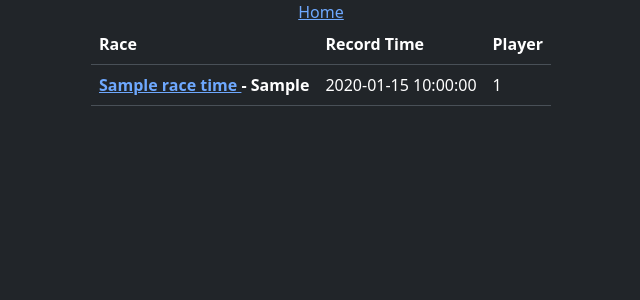
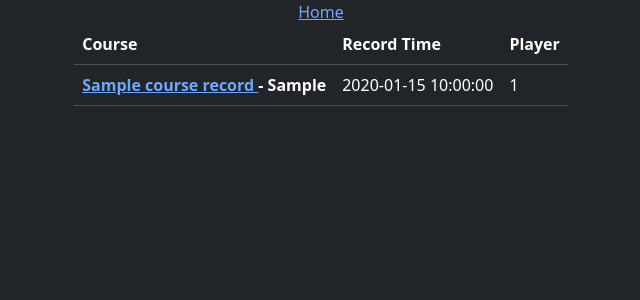
Before and after one commit to zack-hill/skyriding-race-leaderboards, a Flask app: template webapp/templates/index.html in a window 1280 px wide. Shown: the top 300 px of the page, without its empty margins (319-959 px from the left). Run offline with Flask 3, Linux system fonts and the light colour scheme; the template is opened without the code that fills it: most values are stand-ins (such as "Sample title", 1, 10 or a date in 2020); some libraries are stand-ins or nearby versions.

Commit message:
Make race / course terminology more consistent

```diff
--- a/webapp/main.py
+++ b/webapp/main.py
@@ -1,39 +1,62 @@
+from dataclasses import dataclass
 from flask import Flask, request, render_template
 from flask_bootstrap import Bootstrap5
-from storage import Storage
+from storage import Storage, CourseInfo
 
 app = Flask(__name__)
 bootstrap = Bootstrap5(app)
 
 storage = Storage()
-all_race_info = storage.get_all_race_info()
+all_course_info = storage.get_all_course_info()
+
+
+@dataclass
+class CourseRecord:
+    user_id: str
+    course_id: str
+    time_disp: str
+    character_name: str
+    race_name: str
+    course_type: str
 
 
 @app.route("/")
 def index():
     storage = Storage()
-    race_times = storage.get_all_race_times()
-    format_race_times(race_times)
-    race_times.sort(key=lambda x: x.race_name)
-    return render_template("index.html", race_times=race_times)
+    course_times = storage.get_all_course_records()
+    course_records: list[CourseRecord] = []
+    for course_time in course_times:
+        course_record = CourseRecord(
+            user_id=course_time.user_id,
+            course_id=course_time.course_id,
+            time_disp=format_time(course_time.time_ms),
+            character_name=course_time.character_name,
+            race_name=course_time.course_id,
+            course_type="",
+        )
+        course_info = all_course_info.get(course_time.course_id)
+        if course_info is not None:
+            course_record.race_name = course_info.race_name
+            course_record.course_type = course_info.course_type
+        course_records.append(course_record)
+    course_records.sort(key=lambda x: x.race_name)
+    return render_template("index.html", course_records=course_records)
 
 
-@app.route("/race_leaderboard", methods=["GET"])
-def race_leaderboard():
-    race_id = request.args.get("race_id")
+@app.route("/course_leaderboard", methods=["GET"])
+def course_leaderboard():
+    course_id = request.args.get("course_id")
     storage = Storage()
-    race_times = storage.get_race_times(race_id)
-    format_race_times(race_times)
-    race_name = race_id
-    race_info = all_race_info.get(race_id)
-    if race_info is not None:
-        race_name = race_info.name
-        race_type = race_info.type
+    course_times = storage.get_course_times(course_id)
+    for course_time in course_times:
+        course_time.time_disp = format_time(course_time.time_ms)
+    course_info = all_course_info.get(course_id)
+    if course_info is None:
+        course_info = CourseInfo(course_id, course_id, "")
     return render_template(
         "leaderboard.html",
-        race_name=race_name,
-        race_type=race_type,
-        race_times=race_times,
+        course_info=course_info,
+        course_times=course_times,
     )
 
 
@@ -45,10 +68,10 @@
     battle_tag = result["battleTag"]
     for char_race_data in result["characterRaceData"]:
         character_name = char_race_data["characterName"]
-        for race_time in char_race_data["raceTimes"]:
-            race_id = race_time["raceId"]
-            time_ms = race_time["timeMs"]
-            storage.update_time(battle_tag, race_id, int(time_ms), character_name)
+        for course_time in char_race_data["courseTimes"]:
+            course_id = course_time["courseId"]
+            time_ms = course_time["timeMs"]
+            storage.update_time(battle_tag, course_id, int(time_ms), character_name)
     storage.commit()
     return "", 200
 
@@ -56,14 +79,3 @@
 def format_time(time_ms) -> str:
     time_s = time_ms / 1000
     return f"{round(time_s, 3):.3f}s"
-
-
-def format_race_times(race_times):
-    for race_time in race_times:
-        time_disp = format_time(race_time.time_ms)
-        race_time.time_disp = time_disp
-        race_info = all_race_info.get(race_time.race_id)
-        race_time.race_name = race_time.race_id
-        if race_info is not None:
-            race_time.race_name = race_info.name
-            race_time.race_type = race_info.type
--- a/webapp/storage.py
+++ b/webapp/storage.py
@@ -5,21 +5,15 @@
 
 
 @dataclass
-class RaceInfo:
-    race_id: str
-    name: str
-    type: str
+class CourseInfo:
+    course_id: str
+    race_name: str
+    course_type: str
 
 
 @dataclass
-class User:
-    user_id: str
-    name: str
-
-
-@dataclass
-class RaceTime:
-    race_id: str
+class CourseTime:
+    course_id: str
     user_id: str
     time_ms: int
     character_name: str
@@ -32,9 +26,9 @@
         cursor = self._connection.cursor()
         cursor.execute(
             """
-            CREATE TABLE IF NOT EXISTS race_time(
+            CREATE TABLE IF NOT EXISTS course_time(
                 user_id STR,
-                race_id STR,
+                course_id STR,
                 time_ms INT,
                 character_name STR
             )
@@ -42,18 +36,10 @@
         )
         cursor.execute(
             """
-            CREATE TABLE IF NOT EXISTS user(
-                user_id STR,
-                name STR
-            )
-            """
-        )
-        cursor.execute(
-            """
-            CREATE TABLE IF NOT EXISTS race_info(
-                race_id STR,
-                name STR,
-                type STR
+            CREATE TABLE IF NOT EXISTS course_info(
+                course_id STR,
+                race_name STR,
+                course_type STR
             )
             """
         )
@@ -62,88 +48,65 @@
     def commit(self) -> None:
         self._connection.commit()
 
-    def add_user(self, user_id: str, name: str) -> None:
-        cursor = self._connection.cursor()
-        cursor.execute(
-            """
-            INSERT INTO user VALUES(?, ?)
-            """,
-            (user_id, name),
-        )
-
-    def get_user(self, user_id: str) -> User | None:
-        cursor = self._connection.cursor()
-        result = cursor.execute(
-            """
-            SELECT *
-            FROM user
-            WHERE user_id = ?
-            """,
-            user_id,
-        )
-        user_row = result.fetchone()
-        if user_row is None:
-            return None
-        return User(*user_row)
-
-    def add_race(self, race_id: str, name: str) -> None: ...
-
-    # TODO: Allow getting windows of data
-    def get_race_times(self, race_id: str) -> None:
+    def get_course_times(self, course_id: str) -> list[CourseTime]:
         cursor = self._connection.cursor()
         result = cursor.execute(
             """
             SELECT user_id, time_ms, character_name
-            FROM race_time
-            WHERE race_id = ?
+            FROM course_time
+            WHERE course_id = ?
             ORDER BY time_ms ASC
             """,
-            (race_id,),
+            (course_id,),
         )
-        race_times: list[RaceTime] = []
+        course_times: list[CourseTime] = []
         for user_id, time_ms, character_name in result.fetchall():
-            race_times.append(RaceTime(race_id, user_id, time_ms, character_name))
-        return race_times
+            course_times.append(CourseTime(course_id, user_id, time_ms, character_name))
+        return course_times
 
-    def get_all_race_info(self) -> dict[str, RaceInfo]:
+    def get_all_course_info(self) -> dict[str, CourseInfo]:
         cursor = self._connection.cursor()
         result = cursor.execute(
             """
-            SELECT race_id, name, type
-            FROM race_info
+            SELECT course_id, race_name, course_type
+            FROM course_info
             """
         )
         rows = result.fetchall()
-        race_info_dict = {}
-        for race_id, race_name, race_type in rows:
-            race_info_dict[str(race_id)] = RaceInfo(str(race_id), race_name, race_type)
-        return race_info_dict
+        course_info_dict = {}
+        for course_id, race_name, course_type in rows:
+            course_info_dict[str(course_id)] = CourseInfo(
+                str(course_id), race_name, course_type
+            )
+        return course_info_dict
 
-    def get_all_race_times(self) -> list[RaceTime]:
+    def get_all_course_records(self) -> list[CourseTime]:
         cursor = self._connection.cursor()
         result = cursor.execute(
             """
-            SELECT user_id, race_id, MIN(time_ms), character_name
-            FROM race_time
-            GROUP BY race_id
+            SELECT user_id, course_id, MIN(time_ms), character_name
+            FROM course_time
+            GROUP BY course_id
             """
         )
-        race_times: list[RaceTime] = []
-        for user_id, race_id, time_ms, character_name in result.fetchall():
-            race_times.append(RaceTime(str(race_id), user_id, time_ms, character_name))
-        return race_times
+        course_times: list[CourseTime] = []
+        for user_id, course_id, time_ms, character_name in result.fetchall():
+            course_times.append(
+                CourseTime(str(course_id), user_id, time_ms, character_name)
+            )
+        return course_times
 
-    def get_time(self, user_id: str, race_id: str) -> int | None:
+    def get_time(self, user_id: str, course_id: str) -> int | None:
         cursor = self._connection.cursor()
         result = cursor.execute(
             """
             SELECT time_ms
-            FROM race_time
+            FROM course_time
             WHERE
                 user_id = ? AND
-                race_id = ?
+                course_id = ?
             """,
-            (user_id, race_id),
+            (user_id, course_id),
         )
         time_ms = result.fetchone()
         if time_ms is None:
@@ -152,29 +115,29 @@
 
     # TODO: Batch these calls
     def update_time(
-        self, user_id: str, race_id: str, time_ms: int, character_name: str
+        self, user_id: str, course_id: str, time_ms: int, character_name: str
     ) -> None:
-        current_time = self.get_time(user_id, race_id)
+        current_time = self.get_time(user_id, course_id)
         cursor = self._connection.cursor()
         if current_time is None:
             cursor.execute(
                 """
-                INSERT INTO race_time VALUES(?, ?, ?, ?)
+                INSERT INTO course_time VALUES(?, ?, ?, ?)
                 """,
-                (user_id, race_id, time_ms, character_name),
+                (user_id, course_id, time_ms, character_name),
             )
             return
         if current_time < time_ms:
             return
         cursor.execute(
             """
-            UPDATE race_time
+            UPDATE course_time
             SET
                 time_ms = ?,
                 character_name = ?
             WHERE
                 user_id = ? AND
-                race_id = ?
+                course_id = ?
             """,
-            (time_ms, character_name, user_id, race_id),
+            (time_ms, character_name, user_id, course_id),
         )
--- a/webapp/templates/index.html
+++ b/webapp/templates/index.html
@@ -2,19 +2,21 @@
 <div class="row justify-content-center">
   <div class="col-auto">
     <table class="table">
-      <th scope="col">Race</th>
+      <th scope="col">Course</th>
       <th scope="col">Record Time</th>
       <th scope="col">Player</th>
-      {%for race_time in race_times%}
+      {%for course_record in course_records%}
       <tr>
         <th scope="row">
-          <a href="{{url_for('race_leaderboard', race_id=race_time.race_id)}}">
-            {{race_time.race_name}}
+          <a
+            href="{{url_for('course_leaderboard', course_id=course_record.course_id)}}"
+          >
+            {{course_record.race_name}}
           </a>
-          - {{race_time.race_type}}
+          - {{course_record.course_type}}
         </th>
-        <td>{{race_time.time_disp}}</td>
-        <td>{{race_time.user_id}}</td>
+        <td>{{course_record.time_disp}}</td>
+        <td>{{course_record.user_id}}</td>
       </tr>
       {%endfor%}
     </table>
```
Also changed, not shown: webapp/templates/leaderboard.html (+4 -4 lines), webapp/upload_race_names.py (+7 -8 lines).
